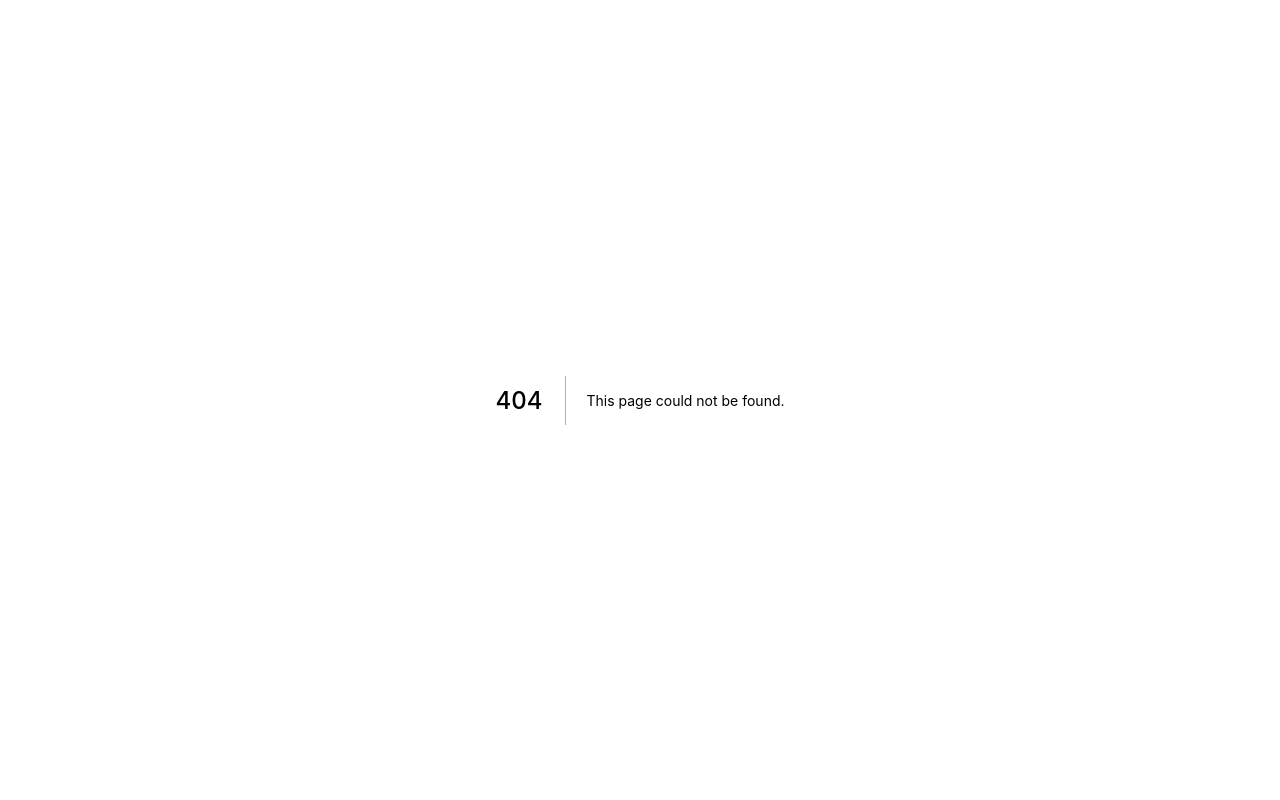
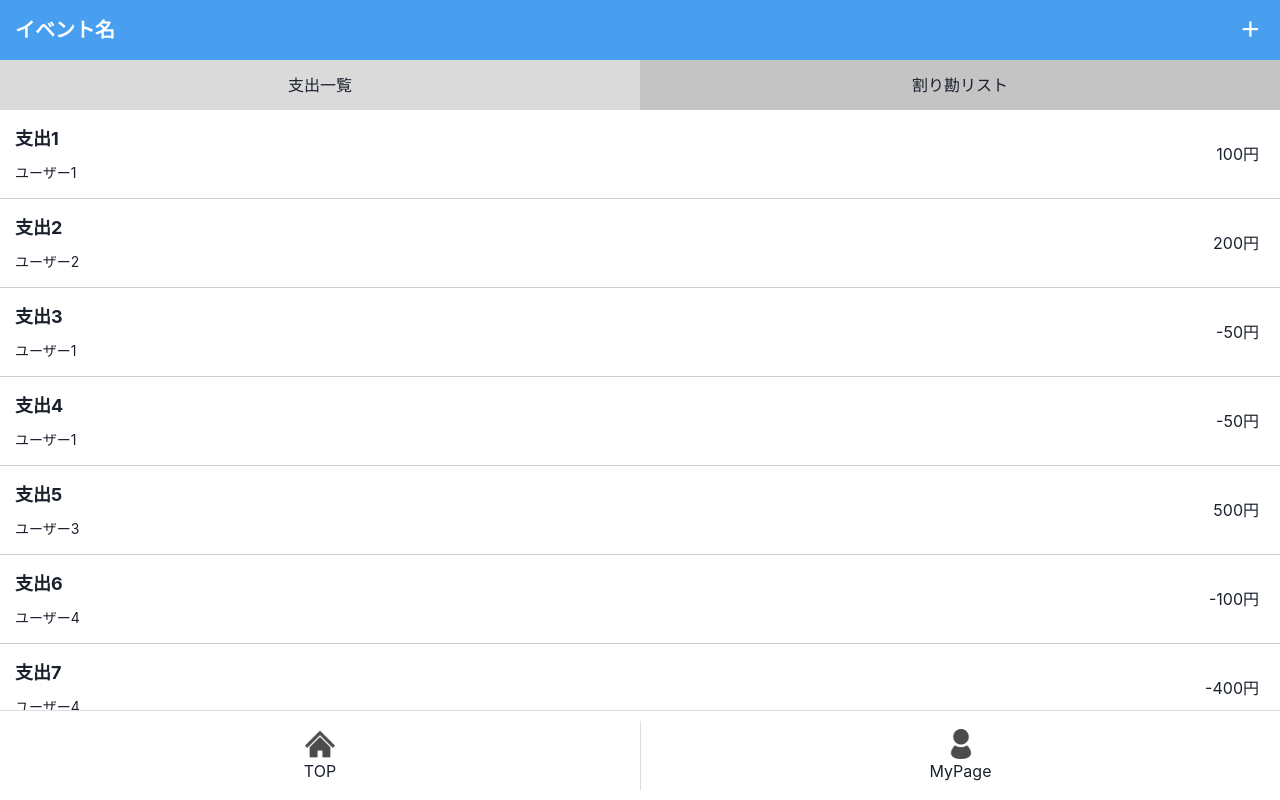
Before and after one commit to mizuki0201/minwari_v2, a Next.js app: page /groups/1/events/1/expences in a window 1280 px wide. Before the commit this address had no page. Built offline with nearby package versions, Linux system fonts and the light colour scheme.

Commit message:
支出一覧ページの実装 (#6)
* feat: ExpenceListコンポーネントの実装

* feat: UserListsコンポーネントの実装

* feat: 支出記録モーダルコンポーネントの実装

* feat: 支出一覧ページの実装

```diff
--- /dev/null
+++ b/components/pages/expences/ExpencePage.tsx
@@ -0,0 +1,7 @@
+import React, { FC } from "react";
+import { ExpencePagePresenter } from "./ExpencePagePresenter";
+import { expencesMockData } from "./__dev__/mockData";
+
+export const ExpencePage: FC = () => {
+  return <ExpencePagePresenter {...expencesMockData} />;
+};
--- /dev/null
+++ b/components/pages/expences/ExpencePagePresenter.tsx
@@ -0,0 +1,68 @@
+import React, { FC } from "react";
+import { chakra, useDisclosure } from "@chakra-ui/react";
+import { Header } from "../../shared/Header";
+import { FooterNavBar } from "../../shared/FooterNavBar";
+import { ExpenceLists } from "./components/ExpenceLists";
+import { UserLists } from "./components/UserLists";
+import { ExpenceCreateModal } from "./components/ExpenceCreateModal";
+
+type Props = {
+  event: {
+    name: string;
+  };
+  expences: Array<{
+    id: number;
+    name: string;
+    description: string;
+    amount: number;
+    user_name: string;
+  }>;
+  users: Array<{
+    id: number;
+    name: string;
+    amount: number;
+  }>;
+};
+
+export const ExpencePagePresenter: FC<Props> = ({ event, expences, users }) => {
+  const { isOpen, onOpen, onClose } = useDisclosure();
+  const [selected, setSelected] = React.useState<"expence" | "user">("expence");
+  return (
+    <>
+      <Header title={event.name} onClickPlusButton={onOpen} />
+      <chakra.div width="100%" display="flex">
+        <chakra.div
+          width="50%"
+          height="50px"
+          display="flex"
+          alignItems="center"
+          justifyContent="center"
+          backgroundColor={selected === "expence" ? "#DADADA" : "#C4C4C4"}
+          cursor="pointer"
+          onClick={() => setSelected("expence")}
+        >
+          支出一覧
+        </chakra.div>
+        <chakra.div
+          width="50%"
+          height="50px"
+          display="flex"
+          alignItems="center"
+          justifyContent="center"
+          backgroundColor={selected === "user" ? "#DADADA" : "#C4C4C4"}
+          cursor="pointer"
+          onClick={() => setSelected("user")}
+        >
+          割り勘リスト
+        </chakra.div>
+      </chakra.div>
+      {selected === "expence" ? (
+        <ExpenceLists expences={expences} />
+      ) : (
+        <UserLists users={users} />
+      )}
+      <ExpenceCreateModal isOpen={isOpen} onClose={onClose} />
+      <FooterNavBar />
+    </>
+  );
+};
--- /dev/null
+++ b/components/pages/expences/__dev__/mockData.ts
@@ -0,0 +1,85 @@
+export const expencesMockData = {
+  event: {
+    name: "イベント名",
+  },
+  expences: [
+    {
+      id: 1,
+      name: "支出1",
+      description: "支出1の詳細です",
+      amount: 100,
+      user_name: "ユーザー1",
+    },
+    {
+      id: 2,
+      name: "支出2",
+      description: "支出2の詳細です",
+      amount: 200,
+      user_name: "ユーザー2",
+    },
+    {
+      id: 3,
+      name: "支出3",
+      description: "支出3の詳細です",
+      amount: -50,
+      user_name: "ユーザー1",
+    },
+    {
+      id: 4,
+      name: "支出4",
+      description: "支出4の詳細です",
+      amount: -50,
+      user_name: "ユーザー1",
+    },
+    {
+      id: 5,
+      name: "支出5",
+      description: "支出5の詳細です",
+      amount: 500,
+      user_name: "ユーザー3",
+    },
+    {
+      id: 6,
+      name: "支出6",
+      description: "支出6の詳細です",
+      amount: -100,
+      user_name: "ユーザー4",
+    },
+    {
+      id: 7,
+      name: "支出7",
+      description: "支出7の詳細です",
+      amount: -400,
+      user_name: "ユーザー4",
+    },
+    {
+      id: 8,
+      name: "支出8",
+      description: "支出8の詳細です",
+      amount: 100,
+      user_name: "ユーザー4",
+    },
+  ],
+  users: [
+    {
+      id: 1,
+      name: "ユーザー1",
+      amount: 1000,
+    },
+    {
+      id: 2,
+      name: "ユーザー2",
+      amount: 2000,
+    },
+    {
+      id: 3,
+      name: "ユーザー3",
+      amount: -3000,
+    },
+    {
+      id: 4,
+      name: "ユーザー4",
+      amount: 0,
+    },
+  ],
+};
--- /dev/null
+++ b/components/pages/expences/components/ExpenceCreateModal/ExpenceCreateModalPresenter.tsx
@@ -0,0 +1,72 @@
+import React, { FC } from "react";
+import {
+  Button,
+  chakra,
+  FormControl,
+  FormLabel,
+  Input,
+  Modal,
+  ModalOverlay,
+  ModalContent,
+  ModalHeader,
+  ModalBody,
+  ModalCloseButton,
+  Textarea,
+} from "@chakra-ui/react";
+
+export const ExpenceCreateModalPresenter: FC<{
+  isOpen: boolean;
+  onClose: () => void;
+}> = ({ isOpen, onClose }) => (
+  <Modal isOpen={isOpen} onClose={onClose}>
+    <ModalOverlay />
+    <ModalContent width="95%">
+      <ModalHeader>支出記録</ModalHeader>
+      <ModalCloseButton />
+      <ModalBody>
+        <FormControl>
+          <chakra.div mb="15px">
+            <FormLabel htmlFor="group-name" display="block" mb="5px">
+              支出名
+            </FormLabel>
+            <Input
+              id="group-name"
+              p="10px"
+              border="1px solid #ABABAB"
+              borderRadius="5px"
+              placeholder="支出名を入力してください"
+            />
+          </chakra.div>
+          <chakra.div mb="15px">
+            <FormLabel htmlFor="friends" display="block" mb="5px">
+              支出詳細
+            </FormLabel>
+            <Textarea placeholder="支出詳細を入力してください" />
+          </chakra.div>
+          <chakra.div mb="15px">
+            <FormLabel htmlFor="group-name" display="block" mb="5px">
+              支出額
+            </FormLabel>
+            <Input
+              id="group-name"
+              p="10px"
+              border="1px solid #ABABAB"
+              borderRadius="5px"
+              placeholder="支出額を入力してください"
+            />
+          </chakra.div>
+          <chakra.div display="flex" justifyContent="center" m="30px 0">
+            <Button
+              colorScheme="blue"
+              type="submit"
+              width="200px"
+              onClick={() => console.log("支出記録！")}
+            >
+              記録
+            </Button>
+          </chakra.div>
+        </FormControl>
+      </ModalBody>
+    </ModalContent>
+  </Modal>
+);
--- /dev/null
+++ b/components/pages/expences/components/ExpenceCreateModal/index.ts
@@ -0,0 +1 @@
+export { ExpenceCreateModalPresenter as ExpenceCreateModal } from "./ExpenceCreateModalPresenter";
--- /dev/null
+++ b/components/pages/expences/components/ExpenceLists/ExpenceListsPresenter.tsx
@@ -0,0 +1,48 @@
+import React, { FC } from "react";
+import { chakra } from "@chakra-ui/react";
+
+type Props = Array<{
+  id: number;
+  name: string;
+  description: string;
+  amount: number;
+  user_name: string;
+}>;
+
+export const ExpenceListsPresenter: FC<{ expences: Props }> = ({
+  expences,
+}) => (
+  <>
+    <chakra.ul
+      width="100%"
+      height="calc(100vh - 200px)"
+      overflow="scroll"
+      whiteSpace="nowrap"
+      cursor="pointer"
+    >
+      {expences.map(({ id, name, description, amount, user_name }) => (
+        <chakra.li
+          key={id}
+          p="15px"
+          borderBottom="1px solid #CECECE"
+          display="flex"
+          justifyContent="space-between"
+          alignItems="center"
+        >
+          <chakra.div>
+            <chakra.p fontSize="18px" fontWeight="bold" mb="10px">
+              {name}
+            </chakra.p>
+            <chakra.p fontSize="14px">{user_name}</chakra.p>
+          </chakra.div>
+          <chakra.div display="flex">
+            <chakra.p mr="6px" display="flex" alignItems="center">
+              {amount}円
+            </chakra.p>
+          </chakra.div>
+        </chakra.li>
+      ))}
+    </chakra.ul>
+    {/* TODO: 詳細を見れるモダールを出したい（そのためにdescriptionもpropsで受け取るままにしている） */}
+  </>
+);
--- /dev/null
+++ b/components/pages/expences/components/ExpenceLists/index.ts
@@ -0,0 +1 @@
+export { ExpenceListsPresenter as ExpenceLists } from "./ExpenceListsPresenter";
--- /dev/null
+++ b/components/pages/expences/components/UserLists/UserListsPresenter.tsx
@@ -0,0 +1,46 @@
+import React, { FC } from "react";
+import { chakra } from "@chakra-ui/react";
+
+type Props = Array<{
+  id: number;
+  name: string;
+  amount: number;
+}>;
+
+export const UserListsPresenter: FC<{ users: Props }> = ({ users }) => (
+  <chakra.ul
+    width="100%"
+    height="calc(100vh - 200px)"
+    overflow="scroll"
+    whiteSpace="nowrap"
+    cursor="pointer"
+  >
+    {users.map(({ id, name, amount }) => (
+      <chakra.li
+        key={id}
+        p="15px"
+        borderBottom="1px solid #CECECE"
+        display="flex"
+        justifyContent="space-between"
+        alignItems="center"
+      >
+        <chakra.p>{name}</chakra.p>
+        <chakra.div display="flex">
+          <chakra.p mr="6px" display="flex" alignItems="center">
+            {amount}円
+          </chakra.p>
+          <chakra.button
+            p="6px 14px"
+            borderRadius="5px"
+            disabled={amount >= 0}
+            color={amount >= 0 ? "#333333" : "#ffffff"}
+            backgroundColor={amount >= 0 ? "#EBEBEB" : "#489FF0"}
+            onClick={() => console.log("精算！")}
+          >
+            精算
+          </chakra.button>
+        </chakra.div>
+      </chakra.li>
+    ))}
+  </chakra.ul>
+);
--- /dev/null
+++ b/components/pages/expences/components/UserLists/index.ts
@@ -0,0 +1 @@
+export { UserListsPresenter as UserLists } from "./UserListsPresenter";
--- /dev/null
+++ b/components/pages/expences/index.ts
@@ -0,0 +1 @@
+export { ExpencePage } from "./ExpencePage";
--- /dev/null
+++ b/pages/groups/[groupId]/events/[eventId]/expences/index.tsx
@@ -0,0 +1,8 @@
+import type { NextPage } from "next";
+import { ExpencePage } from "../../../../../../components/pages/expences/";
+
+const Event: NextPage = () => {
+  return <ExpencePage />;
+};
+
+export default Event;
--- a/pages/groups/[groupId]/events/index.tsx
+++ b/pages/groups/[groupId]/events/index.tsx
@@ -1,5 +1,5 @@
 import type { NextPage } from "next";
-import { EventPage } from "../../../../components/pages/events/EventPage";
+import { EventPage } from "../../../../components/pages/events/";
 
 const Event: NextPage = () => {
   return <EventPage />;
```
